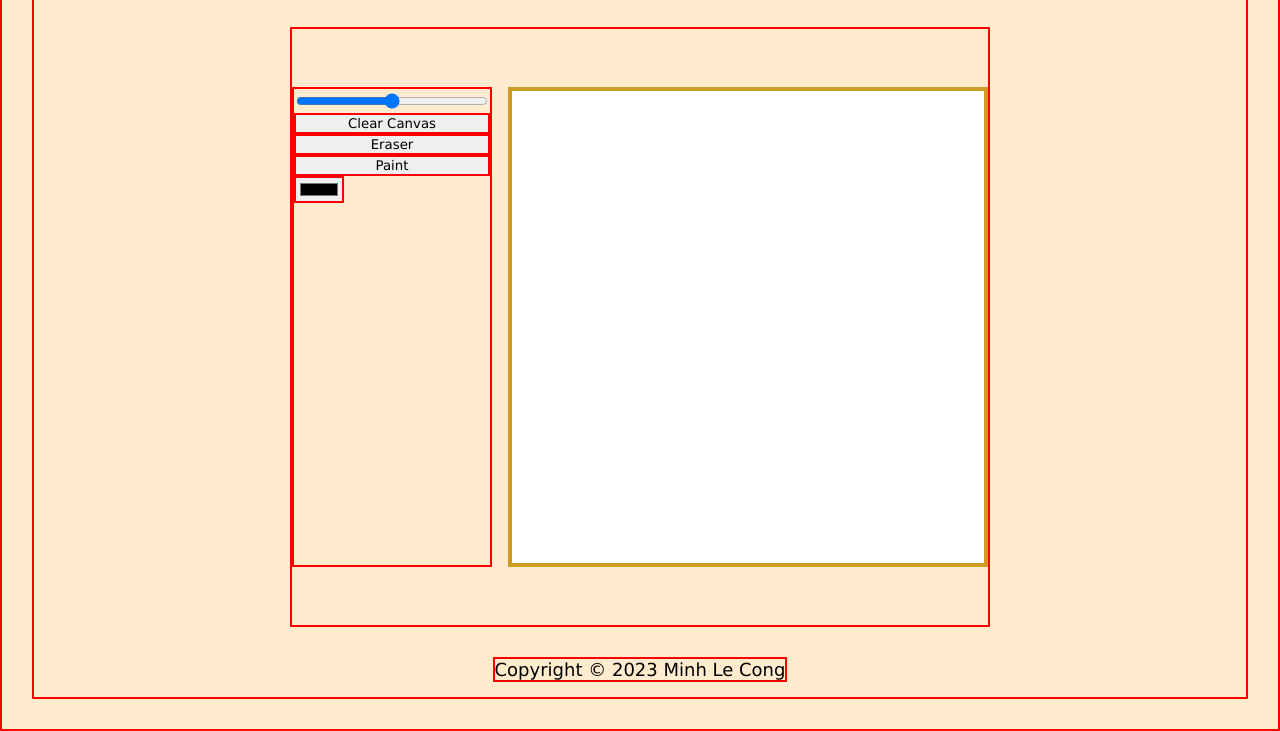
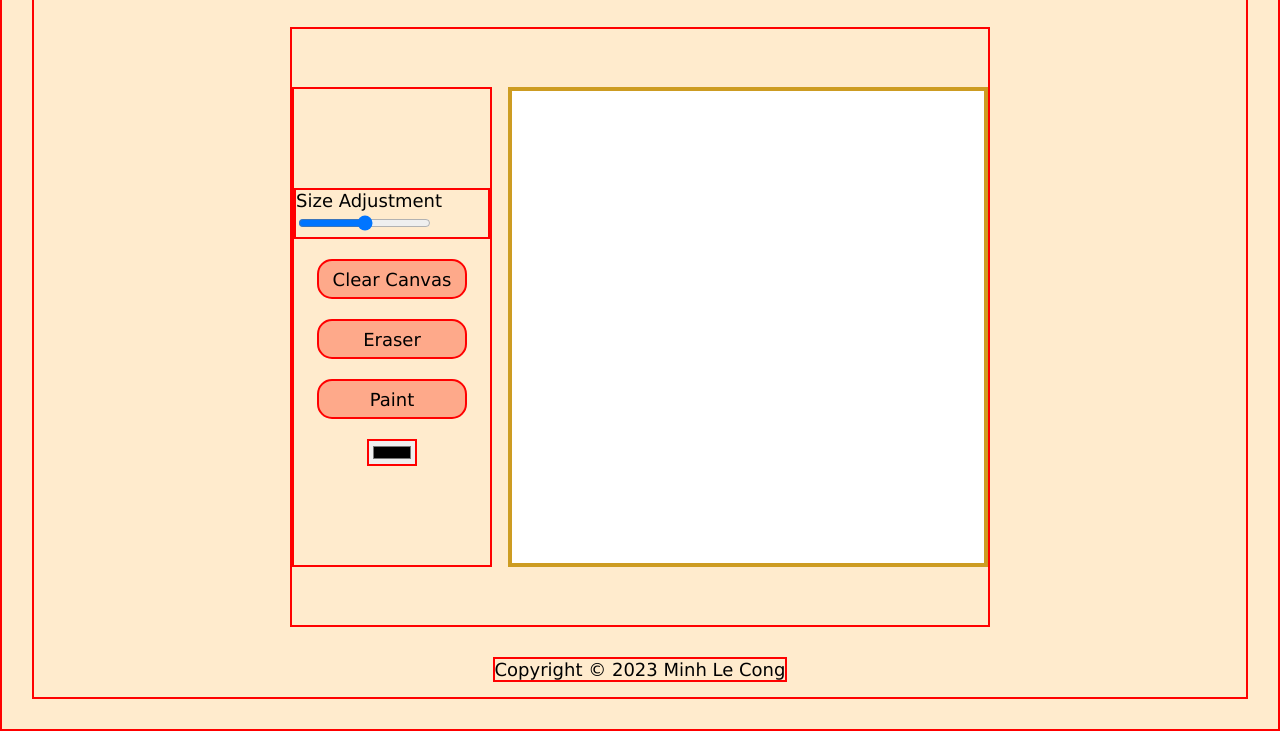
Before and after one commit to brianle169/etch-a-sketch, a plain HTML site: page index.html in a window 1280 px wide. Shown: the part 133-864 px from the top of the page. Drawn offline with Linux system fonts and the light colour scheme.

Commit message:
CSS Styling for modes buttons

```diff
--- a/index.html
+++ b/index.html
@@ -15,10 +15,17 @@
       </header>
       <main>
          <form class="modes-container" id="modes-container">
-            <input type="range" name="" id="size-slider" min="16" max="64" />
-            <button>Clear Canvas</button>
-            <button>Eraser</button>
-            <button>Paint</button>
+            <label class="page-text" for="size-slider">
+               Size Adjustment
+               <input type="range" name="" id="size-slider" min="16" max="64" />
+            </label>
+
+            <button class="page-text" id="clear-button">Clear Canvas</button>
+
+            <button class="page-text" id="eraser-button">Eraser</button>
+
+            <button class="page-text" id="pain-button">Paint</button>
+
             <input type="color" name="" id="color-picker" />
          </form>
          <div class="grid-container" id="grid-container"></div>
--- a/style.css
+++ b/style.css
@@ -53,7 +53,20 @@ main > #grid-container {
 main > #modes-container {
    display: flex;
    flex-direction: column;
-   flex-wrap: wrap;
-   min-width: 200px;
+   width: 200px;
    height: 480px;
+   justify-content: center;
+   align-items: center;
+   row-gap: 20px;
 }
+
+button {
+   background-color: rgb(254, 169, 138);
+   height: 40px;
+   min-width: 150px;
+   border-radius: 15px;
+}
+
+.buttonPressed {
+   background-color: rgb(165, 115, 97);
+}
```
